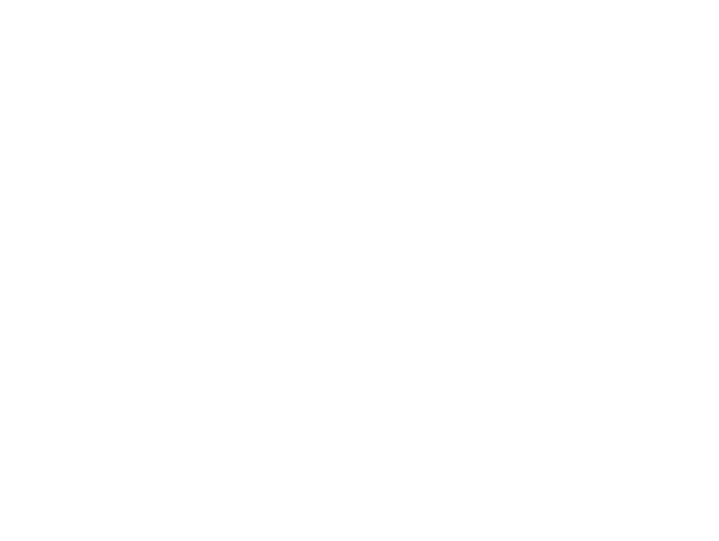
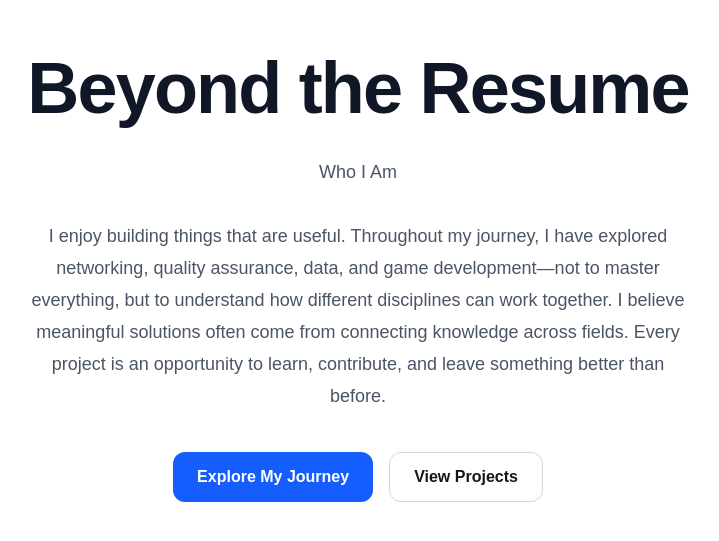
Before and after one commit to NeFoG28/yib-portofolio, a Next.js app: page / in a window 1280 px wide. Shown: the part 1661-2202 px from the top of the page, without its empty margins (282-1001 px from the left). Before the commit the page ends 1482 px from the top, so only its background shows below. Built offline with nearby package versions, Linux system fonts and the light colour scheme.

Commit message:
feat(about): create about section

```diff
--- a/app/page.tsx
+++ b/app/page.tsx
@@ -1,7 +1,7 @@
 import Navbar from "@/components/layout/Navbar";
 import Hero from "@/components/sections/Hero";
 import JourneySelector from "@/components/sections/JourneySelector";
-
+import About from "@/components/sections/About";
 export default function Home() {
   return (
     <>
@@ -10,6 +10,7 @@
       <main>
         <Hero />
         <JourneySelector />
+        <About></About>
       </main>
     </>
   );
--- /dev/null
+++ b/components/sections/About.tsx
@@ -0,0 +1,41 @@
+export default function About() {
+  return (
+    <section className="min-h-screen flex items-center justify-center px-6 pt-20">
+      <div className="max-w-4xl text-center">
+
+        {/* Heading */}
+        <h1 className="mt-8 text-5xl font-extrabold tracking-tight text-gray-900 md:text-7xl">
+         Beyond the Resume
+        </h1>
+
+        {/* Subheadline */}
+        <p className="mx-auto mt-8 max-w-2xl text-lg leading-8 text-gray-600">
+          Who I Am
+        </p>
+
+        {/* Description */}
+        <p className="mx-auto mt-8 max-w-2xl text-lg leading-8 text-gray-600">
+         I enjoy building things that are useful.
+
+Throughout my journey, I have explored networking, quality assurance, data, and game development—not to master everything, but to understand how different disciplines can work together.
+
+I believe meaningful solutions often come from connecting knowledge across fields. Every project is an opportunity to learn, contribute, and leave something better than before.
+        </p>
+
+        {/* Buttons */}
+        <div className="mt-10 flex flex-col justify-center gap-4 sm:flex-row">
+
+          <button className="rounded-xl bg-blue-600 px-6 py-3 font-semibold text-white transition hover:bg-blue-700">
+            Explore My Journey
+          </button>
+
+          <button className="rounded-xl border border-gray-300 px-6 py-3 font-semibold transition hover:bg-gray-100">
+            View Projects
+          </button>
+
+        </div>
+
+      </div>
+    </section>
+  );
+}
--- /dev/null
+++ b/components/ui/Section.tsx
@@ -0,0 +1,41 @@
+interface SectionProps {
+  id?: string;
+  title?: string;
+  subtitle?: string;
+  children: React.ReactNode;
+}
+
+export default function Section({
+  id,
+  title,
+  subtitle,
+  children,
+}: SectionProps) {
+  return (
+    <section
+      id={id}
+      className="mx-auto max-w-7xl px-6 py-32"
+    >
+      {(title || subtitle) && (
+        <div className="mb-16 text-center">
+
+          {subtitle && (
+            <p className="font-semibold text-blue-600">
+              {subtitle}
+            </p>
+          )}
+
+          {title && (
+            <h2 className="mt-4 text-4xl font-bold">
+              {title}
+            </h2>
+          )}
+
+        </div>
+      )}
+
+      {children}
+
+    </section>
+  );
+}
```
